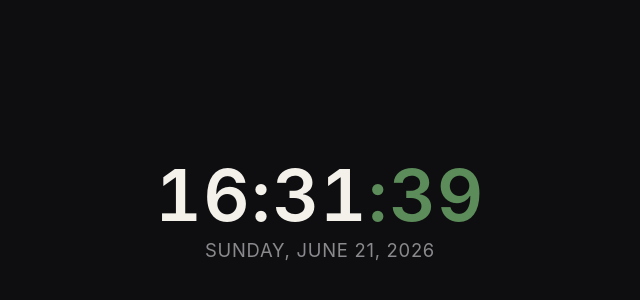
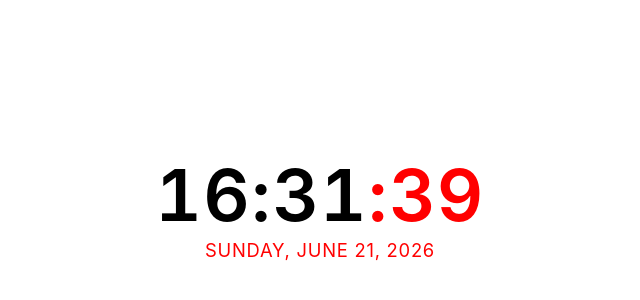
Before and after one commit to MHOLME301/BasicClock_260621, a plain HTML site: page index.html in a window 1280 px wide. Shown: the part 190-490 px from the top of the page, without its empty margins (320-960 px from the left). Drawn offline with Linux system fonts and the light colour scheme.

Commit message:
Update index.html

```diff
--- a/index.html
+++ b/index.html
@@ -5,10 +5,10 @@
 <title>Live Clock</title>
 <style>
   :root {
-    --bg: #0E0E10;
-    --fg: #F4F1EA;
-    --accent: #5B8C5A;
-    --muted: #8A8A8E;
+    --bg: #FFFFF;
+    --fg: #00000;
+    --accent: #FF0000;
+    --muted: #FF0000;
   }
   * { margin: 0; padding: 0; box-sizing: border-box; }
   html, body {
```
